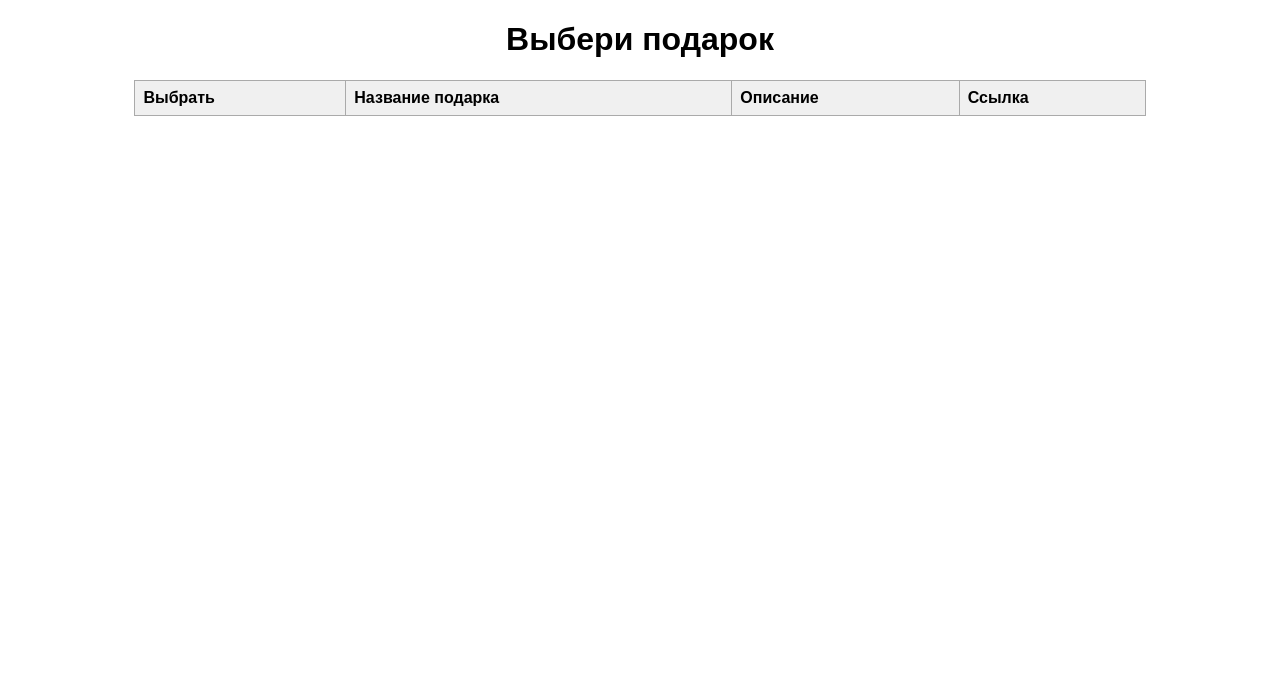
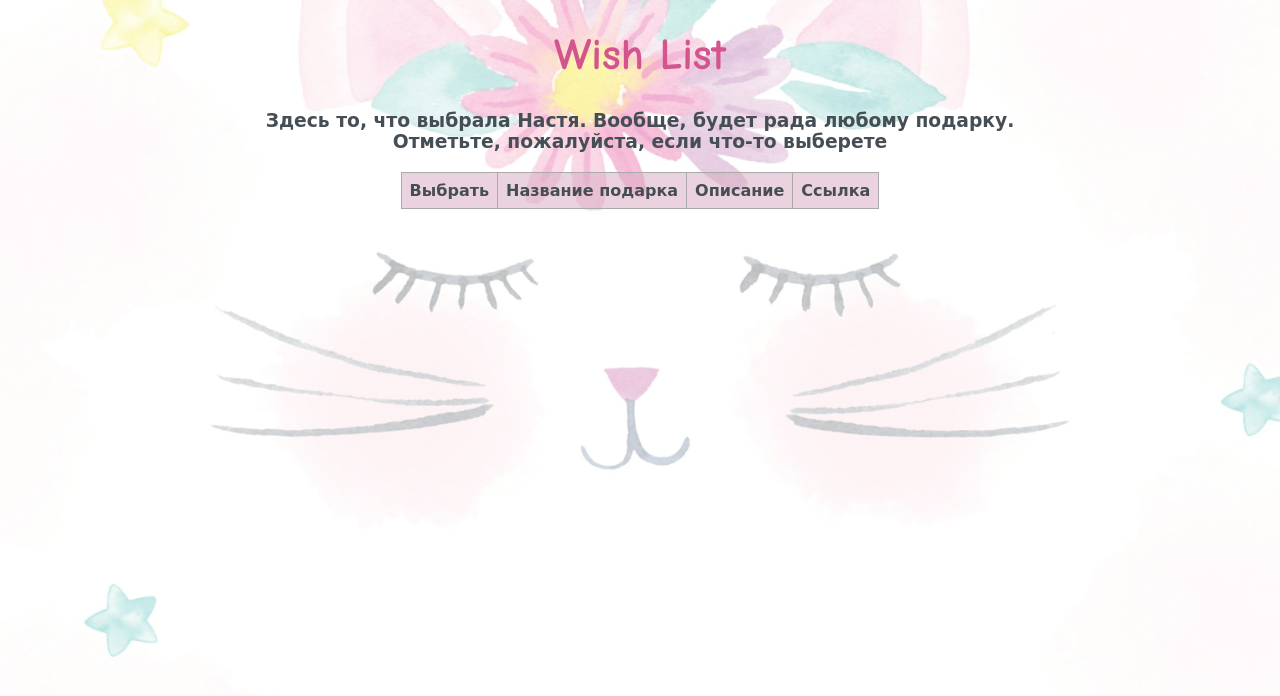
Before and after one commit to KseniyaI/Bday, a plain HTML site: page index.html in a window 1280 px wide. Drawn offline with Linux system fonts and the light colour scheme; no server answers.

Commit message:
v.13 style

```diff
--- a/index.html
+++ b/index.html
@@ -6,7 +6,8 @@
   <link rel="stylesheet" href="style.css">
 </head>
 <body>
-  <h1>Выбери подарок</h1>
+  <h1>Wish List</h1>
+  <h3>Здесь то, что выбрала Настя. Вообще, будет рада любому подарку.<br>Отметьте, пожалуйста, если что-то выберете</h3>
   <table id="gift-table">
     <thead>
       <tr>
--- a/script.js
+++ b/script.js
@@ -23,14 +23,16 @@ function renderTable(gifts) {
 
 		// Чекбокс
 		const tdCheckbox = document.createElement("td");
+		if (gift.title !== '.') {
 			const checkbox = document.createElement("input");
 			checkbox.type = "checkbox";
 			checkbox.className = "gift-checkbox";
 			checkbox.checked = gift.reserved;
 			if (gift.reserved) tr.classList.add("selected");
 
+
 			// При изменении состояния чекбокса отправляем POST-запрос для обновления
-    checkbox.addEventListener("change", function() {
+			checkbox.addEventListener("change", function () {
 				if (this.checked) {
 					tr.classList.add("selected");
 				} else {
@@ -39,6 +41,7 @@ function renderTable(gifts) {
 				updateGift(index, this.checked);
 			});
 			tdCheckbox.appendChild(checkbox);
+		}
 		tr.appendChild(tdCheckbox);
 
 		// Название подарка
--- a/style.css
+++ b/style.css
@@ -1,11 +1,29 @@
 body {
-	font-family: sans-serif;
+	font-family: "Comic Sans MS";
+	color: #464e55;
 	text-align: center;
+	background-image: url('My Invitation background.jpeg');
+	background-size: cover;
+	background-position: center -350px;
+	background-color: rgba(255, 255, 255, 0.6);
+    background-blend-mode: lighten;
+
+  }
+
+  h1 {
+	font-family: "Comic Sans MS", "Lucida Handwriting", cursive;
+
+	font-size: 44px;
+	color: #d4548e;
+  }
+
+  h3 {
+	font-family: "Brush Script MT", "Segoe Script", cursive;
   }
 
   table {
 	border-collapse: collapse;
-	width: 80%;
+	width: auto;
 	margin: 20px auto;
   }
 
@@ -16,9 +34,11 @@ body {
   }
 
   th {
-	background-color: #f0f0f0;
+	background-color: rgba(213, 168, 189, 0.5);
+	font-family: "Brush Script MT", "Segoe Script", cursive;
+	text-align: center;
   }
 
   .selected {
-	background-color: #d0f0d0;
+	background-color: rgba(233, 203, 216, 0.5);
   }
```
Also changed, not shown: My Invitation background.jpeg (added). Lines whose indentation alone changed are shown as unchanged.
